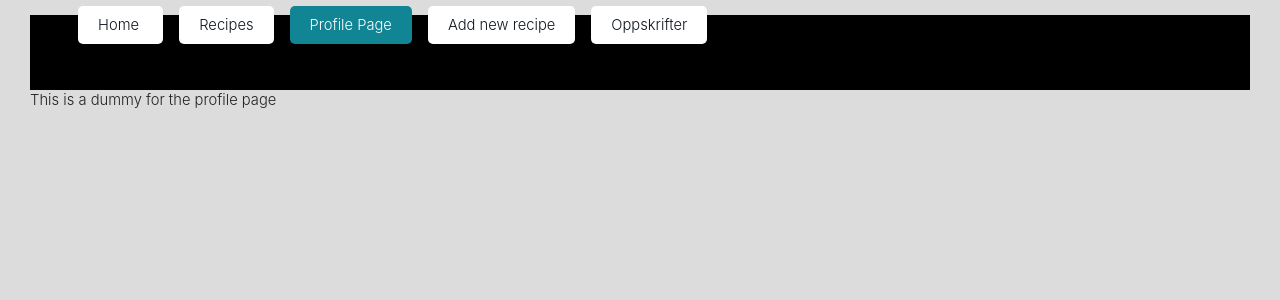
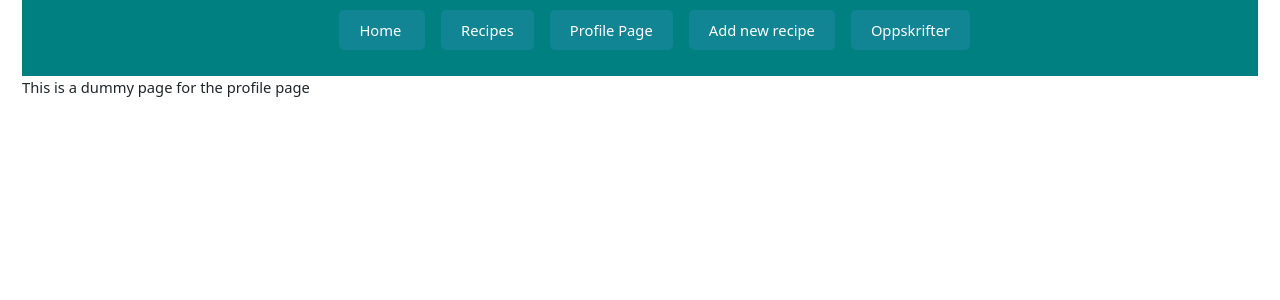
Before and after one commit to hbirketvedt/PU, a React (Create React App) app: page /profilePage in a window 1280 px wide. Shown: the top 300 px of the page. Built offline with nearby package versions, Linux system fonts and the light colour scheme; no server answers; a web font is replaced by a local one.

Commit message:
Cleaned up css file

```diff
--- a/package.json
+++ b/package.json
@@ -10,6 +10,7 @@
     "bootstrap": "^5.1.3",
     "firebase": "^9.6.6",
     "react": "^17.0.2",
+    "react-bootstrap": "^2.1.2",
     "react-dom": "^17.0.2",
     "react-hook-form": "^7.26.1",
     "react-router": "^6.2.1",
--- a/src/components/dummy/profilePage.js
+++ b/src/components/dummy/profilePage.js
@@ -1,9 +1,7 @@
 
 function ProfilePage() {
     return (
-        <div>
-            This is a dummy for the profile page
-        </div>
+        <div>This is a dummy page for the profile page</div>
     )
 }
 
--- a/src/components/recipeFeed/recipeCard.js
+++ b/src/components/recipeFeed/recipeCard.js
@@ -2,17 +2,15 @@ import {useEffect, useState} from "react";
 import {collection, getDocs} from "firebase/firestore";
 import {db} from "../../firebase_config";
 import {getDownloadURL, getStorage, ref, uploadBytes} from "firebase/storage";
+import {Card} from "react-bootstrap";
+import Button from "react-bootstrap/Button";
 
 
 function RecipeCard(props) {
-    const documentID = props.id
     // const documentID = "39AquvXple9d6XbFHuam"
-    const [image, setImage] = useState(null)
     const [url, setUrl] = useState("")
-    const recipesCollectionRef = collection(db, "newRecipes");
-    const [title, setTitle] = useState(props.title)
-    const [description, setDescription] = useState(props.description)
-    const [ingredients, setIngredients] = useState(props.ingredients)
+    const [title] = useState(props.title)
+    const [description] = useState(props.description)
     const imageRef = ref(getStorage(), `images/${props.imageUrl}`);
 
 
@@ -86,33 +84,33 @@ function RecipeCard(props) {
     )
 
     return (
-        <div className={"recipeCard"}>
-            <img
-                src={url}
-                alt={""}
-                className={"recipeCard__image"}
-            />
-            <h1 className={"recipeCard__h1"}>{title}</h1>
-            <h4 className={"recipeCard__h3"}>{description}</h4>
-            <h3 className={"recipeCard__h4"}>Ingredienser:</h3>
-            <ul className={"recipeCard__ul"}>
-                {ingredients.map((ingredient) => {
-                    return <li> {ingredient} </li>
-                })}
-            </ul>
+        <Card style={{width: '40rem', height: "25rem"}}>
+            <Card.Img style={{width: "100%", height: "20rem", objectFit: "cover"}} variant="top" src={url}/>
+            <Card.Body>
+                <Card.Title>{title}</Card.Title>
+                <Card.Subtitle> {description}</Card.Subtitle>
+                {/*<Card.Text>{ingredients.map((ingredient) => {*/}
+                {/*    return <li> {ingredient} </li>})}*/}
+                {/*</Card.Text>*/}
+            </Card.Body>
+        </Card>
 
-        </div>
-
-        // <div className={"card"}>
-        //     <h1>{title}</h1>
-        //     <h5> {description}</h5>
-        //     <ul>
-        //         <h2>Ingredienser</h2>
-        //         {ingredients.map(ingredient => {
+        // <div className={"recipeCard"}>
+        //     <img
+        //         src={url}
+        //         alt={""}
+        //         className={"recipeCard__image"}
+        //     />
+        //     <h1 className={"recipeCard__h1"}>{title}</h1>
+        //     <h4 className={"recipeCard__h3"}>{description}</h4>
+        //     <h3 className={"recipeCard__h4"}>Ingredienser:</h3>
+        //     <ul className={"recipeCard__ul"}>
+        //         {ingredients.map((ingredient) => {
         //             return <li> {ingredient} </li>
         //         })}
         //     </ul>
         // </div>
+
     )
 }
 
--- a/src/components/recipeFeed/recipeFeed.js
+++ b/src/components/recipeFeed/recipeFeed.js
@@ -29,23 +29,19 @@ function RecipeFeed() {
 
     return (
         <div>
-            <div>
-                <h1>Oppskrifter</h1>
-                <div className={"columns"}>
+            <h1 className={"centered_text weighted__text"}>Oppskrifter</h1>
+            <div className={"center columns"}>
                 {recipes.map((recipe) => {
                     return (
-                            <div>
                         <RecipeCard
                             id={recipe.id}
                             title={recipe.title}
                             description={recipe.description}
                             ingredients={recipe.ingredients}
                             imageUrl={recipe.imageUrl}
-                                />
-                                <div className={"spacer"}></div>
-                            </div>)
+                            style={{margin: "10rem"}}
+                        />)
                 })}
-                </div>
             </div>
         </div>
     )
--- a/src/css/app.scss
+++ b/src/css/app.scss
@@ -17,14 +17,18 @@
   font-family: 'Inter', sans-serif;
   font-size: calc(.6rem + .4vw);
   color: var(--color-text);
-  background: var(--color-background);
+  //background: var(--color-background);
+  background: white;
   font-weight: 300;
   padding: 0 calc(var(--size-bezel) * 3);
 }
 
-h1, h2, h3 {
+.centered_text {
+  text-align: center;
+}
+
+.weighted__text {
   font-weight: 900;
-  text-align: center;
 }
 
 mark {
@@ -33,48 +37,6 @@ mark {
   font-weight: bold;
   padding: 0 0.2em;
 }
-
-
-//.card {
-//  background: var(--color-background);
-//  padding: calc(4 * var(--size-bezel));
-//  margin-top: calc(4 * var(--size-bezel));
-//  border-radius: var(--size-radius);
-//  border: 3px solid var(--color-shadow, currentColor);
-//  box-shadow: .5rem .5rem 0 var(--color-shadow, currentColor);
-//  max-width: 20cm;
-//  display: flex;
-//  flex-direction: row;
-//
-//
-//  justifyContent: 'center';
-//  alignItems: 'center';;
-//
-//  &__image {
-//    max-width: 100%;
-//  }
-//
-//  &__text {
-//
-//  }
-//
-//
-//  &--inverted {
-//    --color-background: var(--color-dark);
-//    color: var(--color-light);
-//    --color-shadow: var(--color-accent);
-//  }
-//
-//  &--accent {
-//    --color-background: var(--color-signal);
-//    --color-accent: var(--color-light);
-//    color: var(--color-dark);
-//  }
-//
-//  *:first-child {
-//    margin-top: 0;
-//  }
-//}
 
 .recipeCard {
   background-color: #F8F8F8;
@@ -145,14 +107,16 @@ mark {
 
 .card {
   background: #F4FBFF;
-
   border: 1px solid #212121;
   border-radius: 12px;
   width: 40%;
+  margin: 3rem;
 }
 
 .columns {
   column-count: 2;
+  gap: 3rem;
+  align-items: center;
 }
 
 
@@ -179,52 +143,31 @@ button {
   }
 }
 
-//button:hover {
-//  background: #449999;
-//  transition: all ease-in-out 0.2s;
-//}
-
 button + button {
   margin-left: calc(var(--size-bezel) * 2);
 }
 
-.icon {
-  display: inline-block;
-  width: 1em;
-  height: 1em;
-  margin-right: .5em;
+.bottom__margin {
+  //margin-bottom: 2rem;
+  column-gap: 3rem;
+
 }
+
 
 .hidden {
   display: none;
 }
 
-.nav-li {
-  display: inline;
-  border-radius: 100px;
-  border: 1000px pink;
-}
 
-
-.navbar {
-  background-color: #118593;
-  //background-color: black;
-  height: 50px;
-  justify-content: right;
+.navbar__wrapper {
+  background-color: teal;
+  width: 100%;
+  justify-content: center;
+  height: 2cm;
+  display: flex;
+  align-items: center;
   position: sticky;
   top: 0;
-}
-
-.sticky {
-  position: sticky;
-  top: 0;
-}
-
-.navbar__wrapper {
-  background-color: black;
-  width: 100%;
-  height: 2cm;
-  justify-content: center;
 }
 
 
@@ -232,16 +175,24 @@ a {
   margin: 8px;
   justify-content: right;
   text-decoration: none;
-  color: #0e151d;
   padding: 10px 20px;
   border-radius: 5px;
-  background: #fff;
+  background: var(--color-accent);
   transition: all ease-in-out 0.2s;
 }
+
+
+nav a {
+  color: white;
+  text-decoration: none;
+}
+
 
 nav a:hover {
   background: #449999;
   transition: all ease-in-out 0.2s;
+  color: #fff;
+
 }
 
 nav .active {
@@ -249,6 +200,8 @@ nav .active {
   padding: 10px 20px;
   border-radius: 5px;
   color: #fff;
+  text-underline-style: dotted;
+  //color: deeppink;
 }
 
 link {
--- a/src/index.js
+++ b/src/index.js
@@ -11,6 +11,7 @@ import NewRecipe from "./components/newRecipe/newRecipe";
 import Navbar from "./components/navbar/navbar";
 import AddIngredients from "./components/newRecipe/addIngredients";
 import RecipeFeed from "./components/recipeFeed/recipeFeed";
+import 'bootstrap/dist/css/bootstrap.min.css';
 
 const rootElement = document.getElementById("root");
 render(<BrowserRouter>
```
Also changed, not shown: 1 other file (tests, documents, lock files or other folders). Lines whose indentation alone changed are shown as unchanged.
